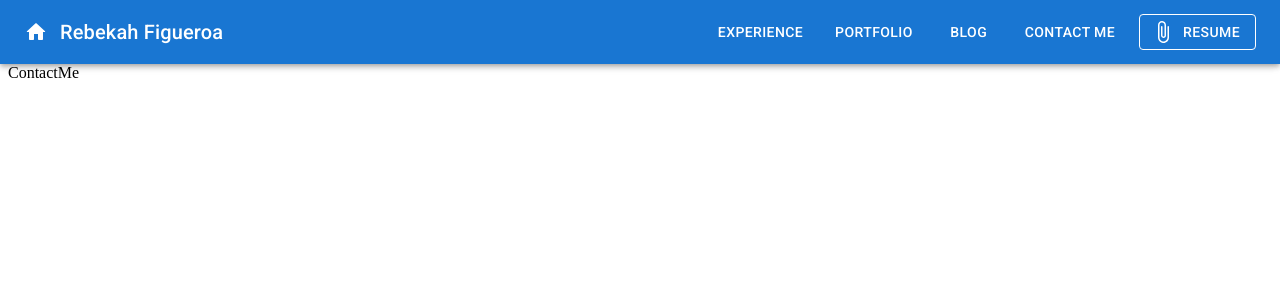
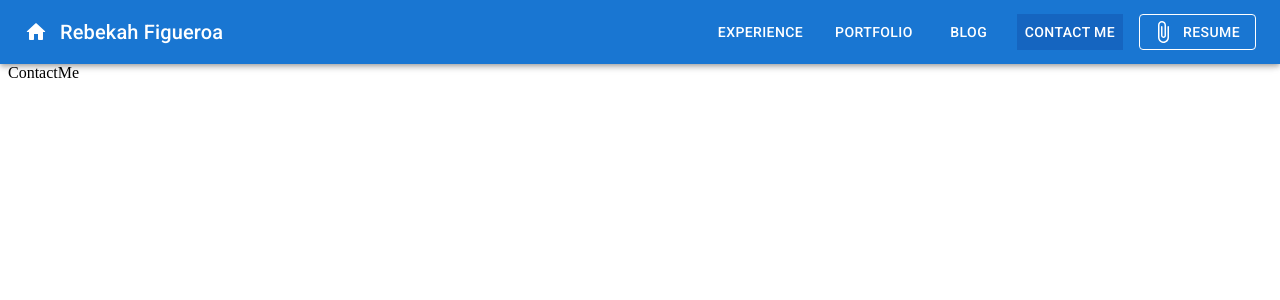
Before and after one commit to RebekahFigueroa/personal-website, a React (Create React App) app: page /contact-me in a window 1280 px wide. Shown: the top 300 px of the page. Built offline with nearby package versions, Linux system fonts and the light colour scheme.

Commit message:
updated navbar to navigate to each page and added some styling

```diff
--- a/src/NavBar/HomeButton.js
+++ b/src/NavBar/HomeButton.js
@@ -0,0 +1,27 @@
+import HomeRoundedIcon from "@mui/icons-material/HomeRounded";
+import { IconButton } from "@mui/material";
+import { NavLink } from "react-router-dom";
+
+const HomeButton = () => {
+  return (
+    <NavLink
+      to="/home"
+      style={(isActive) => ({
+        textDecoration: "none",
+        color: isActive ? "#1565c0" : "inherit",
+      })}
+    >
+      <IconButton
+        size="large"
+        edge="start"
+        color="inherit"
+        fontSize="inherit"
+        aria-label="Home button"
+      >
+        <HomeRoundedIcon />{" "}
+      </IconButton>
+    </NavLink>
+  );
+};
+
+export default HomeButton;
--- a/src/NavBar/NavBar.js
+++ b/src/NavBar/NavBar.js
@@ -1,45 +1,24 @@
-import AttachFileRoundedIcon from "@mui/icons-material/AttachFileRounded";
-import HomeRoundedIcon from "@mui/icons-material/HomeRounded";
-import {
-  AppBar,
-  Button,
-  IconButton,
-  Stack,
-  Toolbar,
-  Typography,
-} from "@mui/material";
-
+import { AppBar, Stack, Toolbar, Typography } from "@mui/material";
 import React from "react";
+import HomeButton from "./HomeButton";
+import NavItem from "./NavItem";
+import ResumeButton from "./ResumeButton";
 
 function NavBar() {
   return (
     <AppBar>
       <Toolbar>
-        <IconButton
-          size="large"
-          edge="start"
-          color="inherit"
-          fontSize="inherit"
-          aria-label="Home button"
-        >
-          <HomeRoundedIcon />
-        </IconButton>
+        <HomeButton />
         <Typography variant="h6" component="div" sx={{ flexGrow: 1 }}>
           Rebekah Figueroa
         </Typography>
         <Stack direction="row" spacing={2}>
-          <Button color="inherit">Experience</Button>
-          <Button color="inherit">Portfolio</Button>
-          <Button color="inherit">Blog</Button>
-          <Button color="inherit">Contact Me</Button>
-          <Button
-            color="inherit"
-            variant="outlined"
-            size="Large"
-            startIcon={<AttachFileRoundedIcon />}
-          >
-            Resume
-          </Button>
+          <NavItem to="/experience" label="Experience" />
+          <NavItem to="/portfolio" label="Portfolio" />
+          <NavItem to="/blog" label="Blog" />
+          <NavItem to="/contact-me" label="Contact Me" />
+
+          <ResumeButton />
         </Stack>
       </Toolbar>
     </AppBar>
--- a/src/NavBar/NavItem.js
+++ b/src/NavBar/NavItem.js
@@ -0,0 +1,19 @@
+import { Button } from "@mui/material";
+import { NavLink } from "react-router-dom";
+
+const NavItem = ({ to, label }) => {
+  return (
+    <NavLink
+      to={to}
+      style={(isActive) => ({
+        textDecoration: "none",
+        color: isActive ? "white" : "inherit",
+        backgroundColor: isActive ? "#1565c0" : "inherit",
+      })}
+    >
+      <Button color="inherit">{label}</Button>
+    </NavLink>
+  );
+};
+
+export default NavItem;
--- a/src/NavBar/ResumeButton.js
+++ b/src/NavBar/ResumeButton.js
@@ -0,0 +1,17 @@
+import AttachFileRoundedIcon from "@mui/icons-material/AttachFileRounded";
+import { Button } from "@mui/material";
+
+const ResumeButton = () => {
+  return (
+    <Button
+      color="inherit"
+      variant="outlined"
+      size="Large"
+      startIcon={<AttachFileRoundedIcon />}
+    >
+      Resume
+    </Button>
+  );
+};
+
+export default ResumeButton;
```
